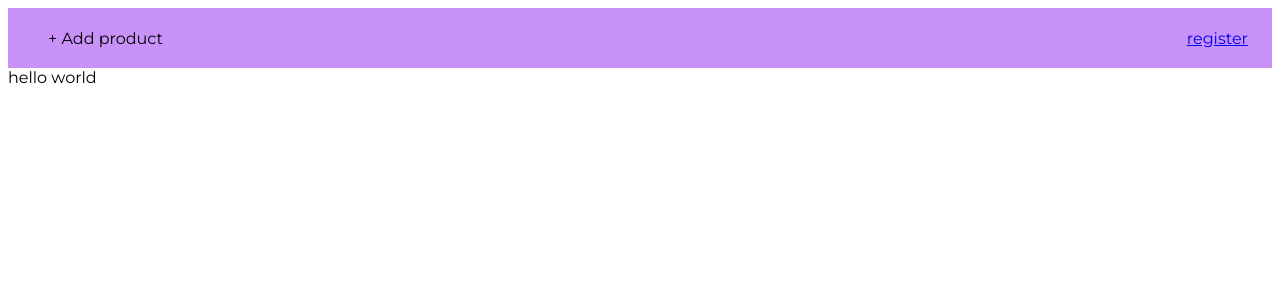
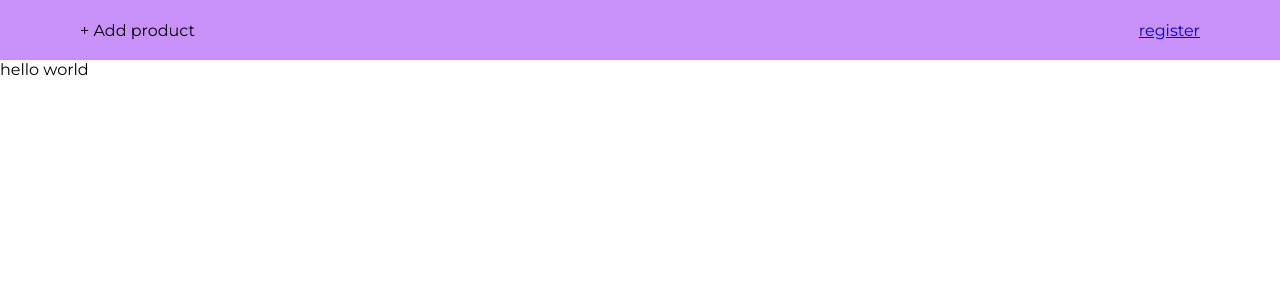
Before and after one commit to ArtemPaskall/winery, a Next.js app: page / in a window 1280 px wide. Shown: the top 300 px of the page. Built offline with nearby package versions, Linux system fonts and the light colour scheme.

Commit message:
refactor globals.scss

```diff
--- a/components/header/page.tsx
+++ b/components/header/page.tsx
@@ -1,12 +1,12 @@
 import st from "./header.module.scss"
-import global from "@/app/styles/globals.module.scss"
+import "@/app/styles/globals.scss"
 import React from "react"
 import Link from "next/link"
 
 export default function Header() {
   return (
     <div className={st["header"]}>
-      <div className={global["wrapp-1200"]}>
+      <div className={"wrapp-1200"}>
         <div className={st["header-wrapp"]}>
           <div> + Add product</div>
           <Link href="/register">register</Link>
```
Also changed, not shown: app/layout.tsx (+2 -11 lines), app/styles/globals.scss (renamed from app/styles/globals.module.scss).
